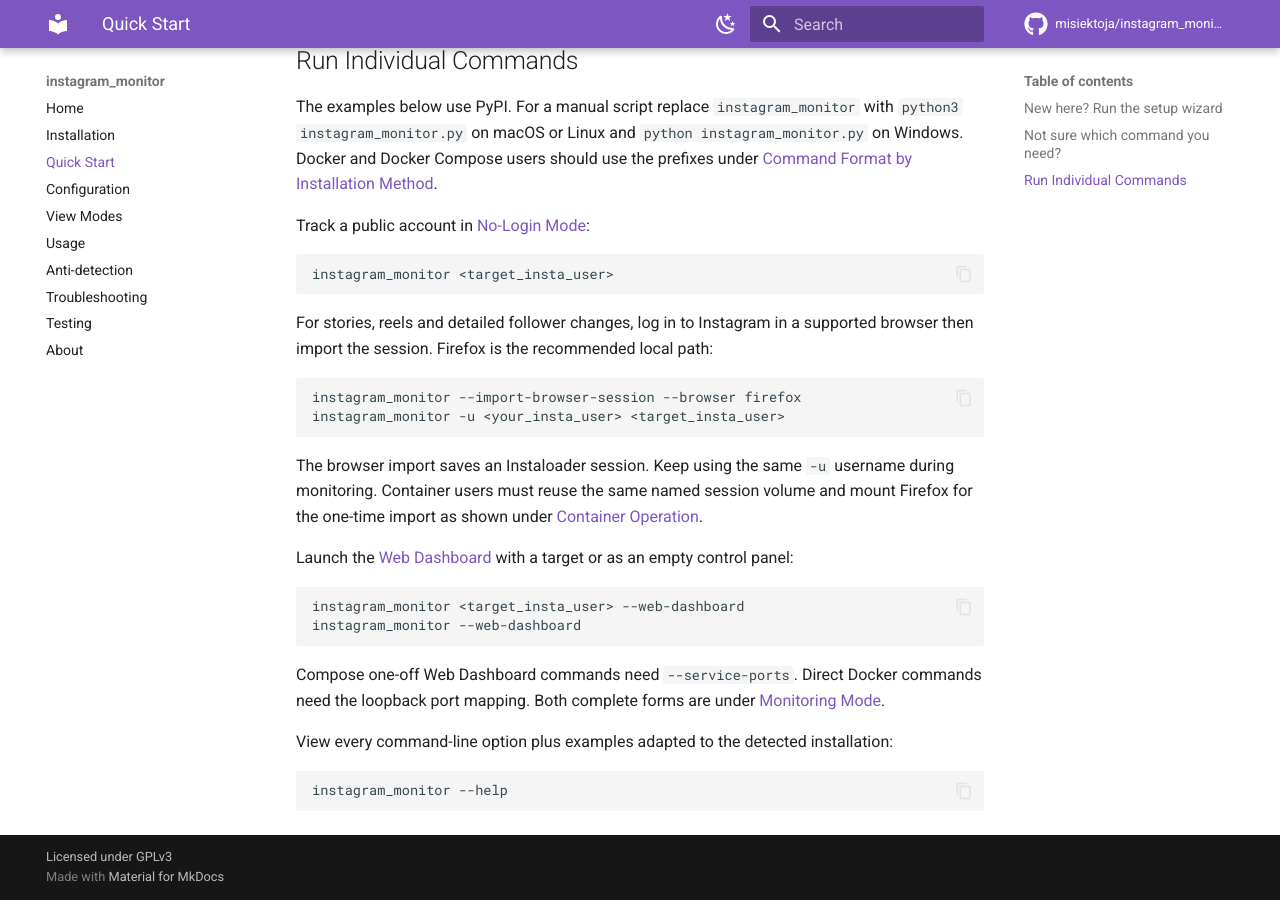
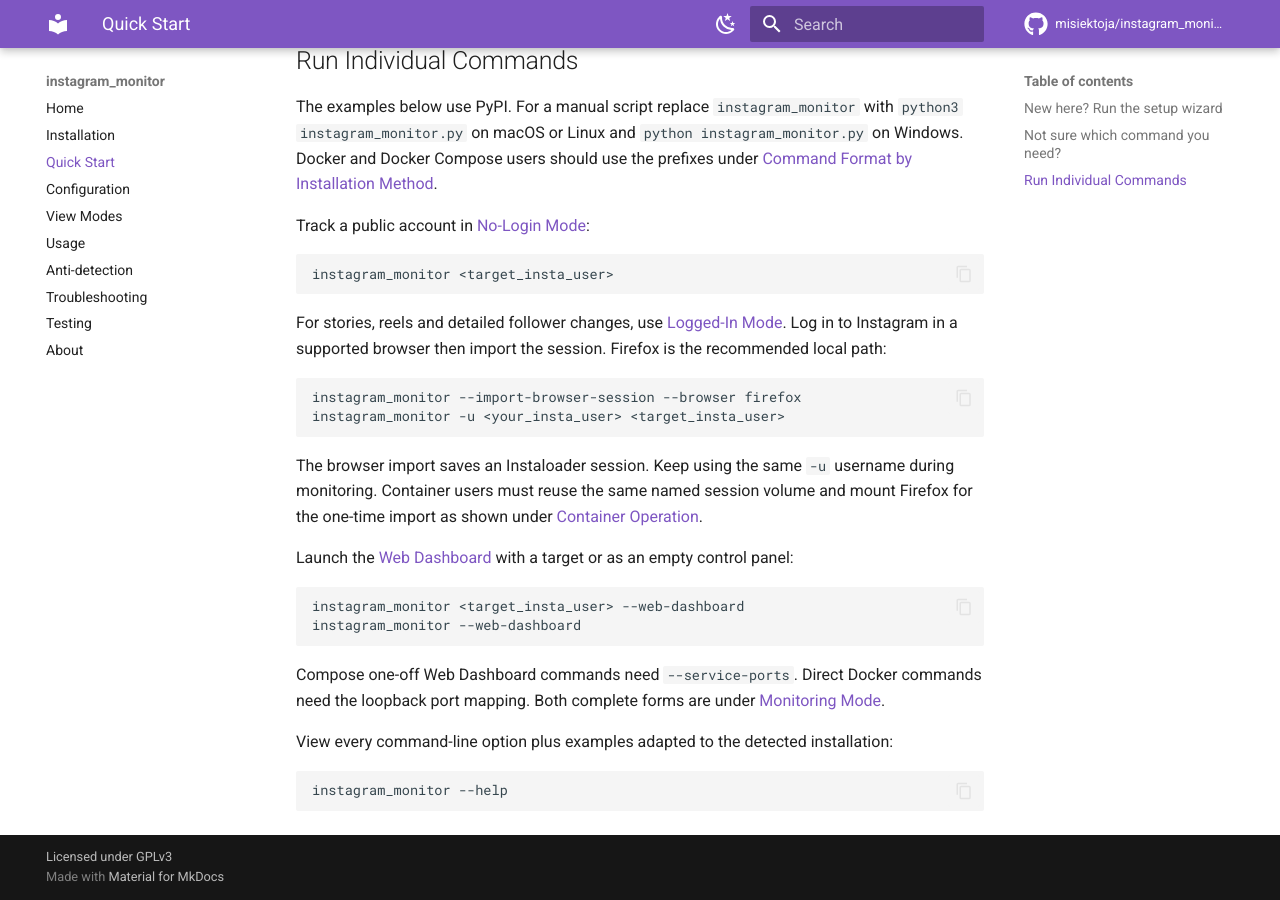
Before and after one commit to misiektoja/instagram_monitor, an MkDocs documentation site: the page built from docs/quick-start.md, in a window 1280 px wide and 900 px high, scrolled down 2180 px. Built offline with MkDocs 1.6.1 and Material for MkDocs 9.7.7, drawn with Linux system fonts in a browser that asks for light colours; comment, search, counter and statistics services are not loaded.

Commit message:
docs(quick-start): link logged-in monitoring mode

````diff
--- a/docs/quick-start.md
+++ b/docs/quick-start.md
@@ -70,7 +70,7 @@
 instagram_monitor <target_insta_user>
 ```
 
-For stories, reels and detailed follower changes, log in to Instagram in a supported browser then import the session. Firefox is the recommended local path:
+For stories, reels and detailed follower changes, use [Logged-In Mode](configuration.md#logged-in-mode-with-session-login). Log in to Instagram in a supported browser then import the session. Firefox is the recommended local path:
 
 ```sh
 instagram_monitor --import-browser-session --browser firefox
````
